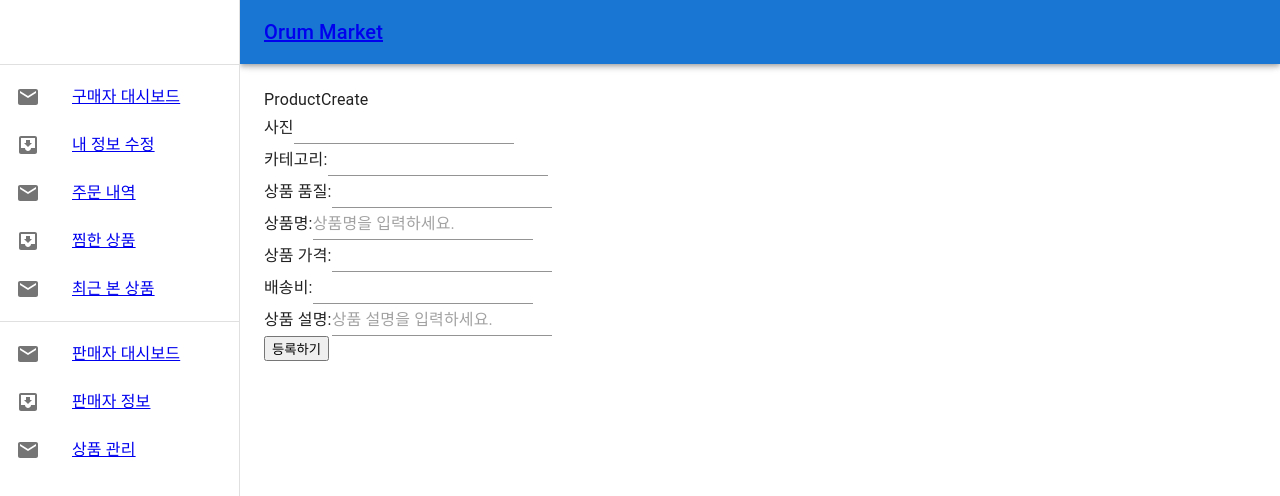
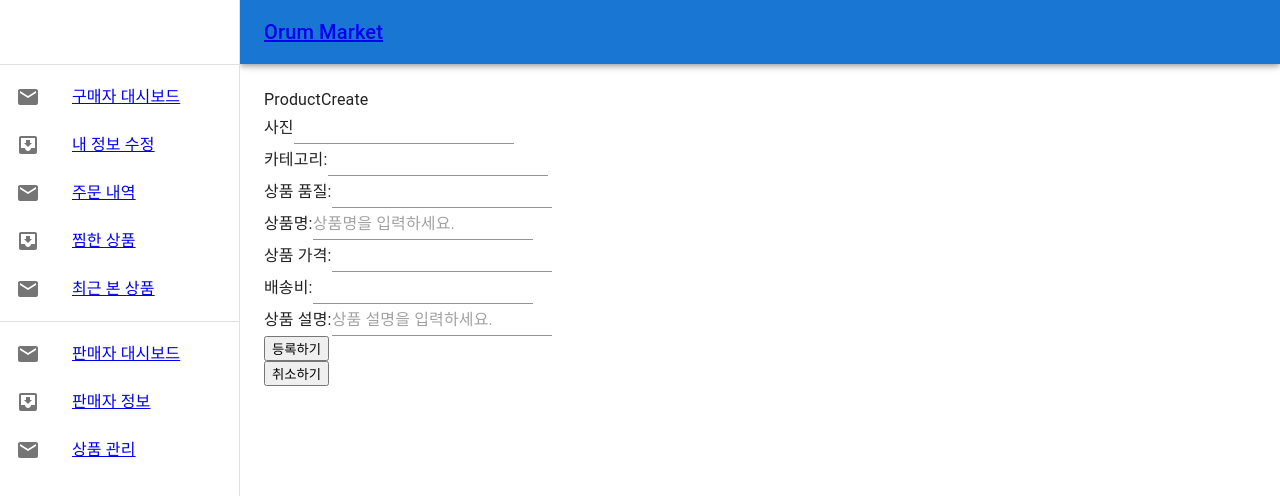
Before and after one commit to veryyounng/orum-market-front, a React (Vite) app: page /user/1/product-create in a window 1280 px wide. Shown: the top 496 px of the page. Built offline with nearby package versions, Linux system fonts and the light colour scheme; no server answers.

Commit message:
Feat: 상품 등록 화면 취소버튼 구현 #12

```diff
--- a/src/components/seller/ProductCreate.tsx
+++ b/src/components/seller/ProductCreate.tsx
@@ -26,6 +26,10 @@ export default function ProductCreate() {
       setContentError('');
     }
     setProductData((prev) => ({ ...prev, [name]: value }));
+  };
+
+  const handleCancel = () => {
+    window.history.back();
   };
 
   const productSubmit = async () => {
@@ -118,6 +122,9 @@ export default function ProductCreate() {
           등록하기
         </button>
       </div>
+      <button type="button" onClick={handleCancel}>
+        취소하기
+      </button>
     </div>
   );
 }
```
